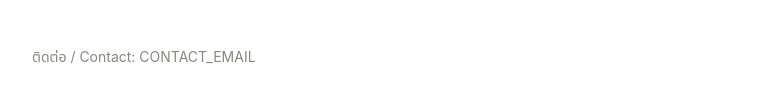
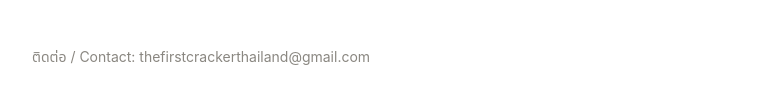
Before and after one commit to thefirstcrackerthailand/thefirstcrackerthailand.github.io, a plain HTML site: page index.html in a window 1280 px wide. Shown: the part 320-424 px from the top of the page, without its empty margins (248-1014 px from the left). Drawn offline with Linux system fonts and the light colour scheme.

Commit message:
Update index.html

```diff
--- a/index.html
+++ b/index.html
@@ -9,5 +9,5 @@ h1{font-size:28px}a{color:#a8572a}footer{margin-top:48px;font-size:14px;color:#8
 <p>ข้อมูลยอดขายของแต่ละร้านเก็บใน Google Drive ของร้านเอง ผู้พัฒนาไม่ได้เก็บหรือเข้าถึงข้อมูลการขายของร้าน</p>
 <p>A point-of-sale app for coffee shops. Each shop's sales data is stored in the shop's own Google Drive.</p>
 <p><a href="privacy.html">นโยบายความเป็นส่วนตัว / Privacy Policy</a></p>
-<footer>ติดต่อ / Contact: CONTACT_EMAIL</footer>
+<footer>ติดต่อ / Contact: thefirstcrackerthailand@gmail.com</footer>
 </body></html>
```
